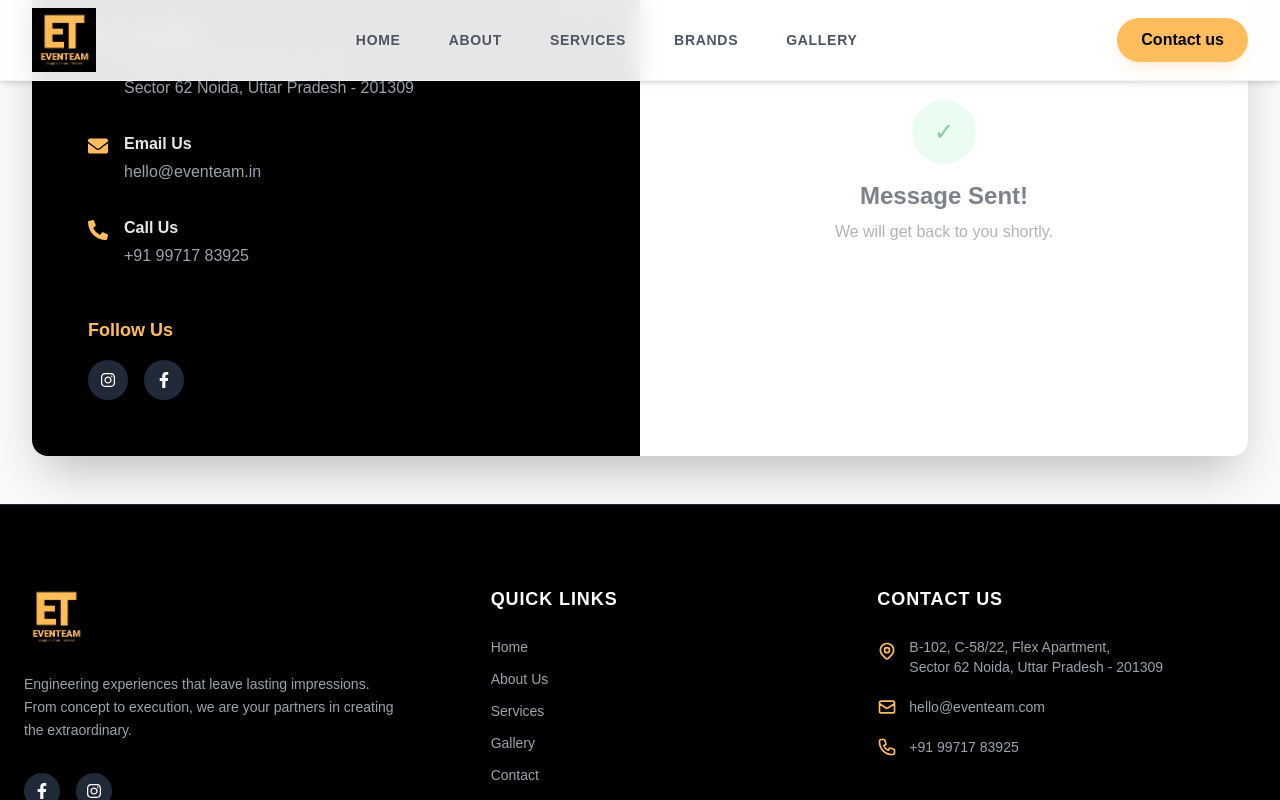
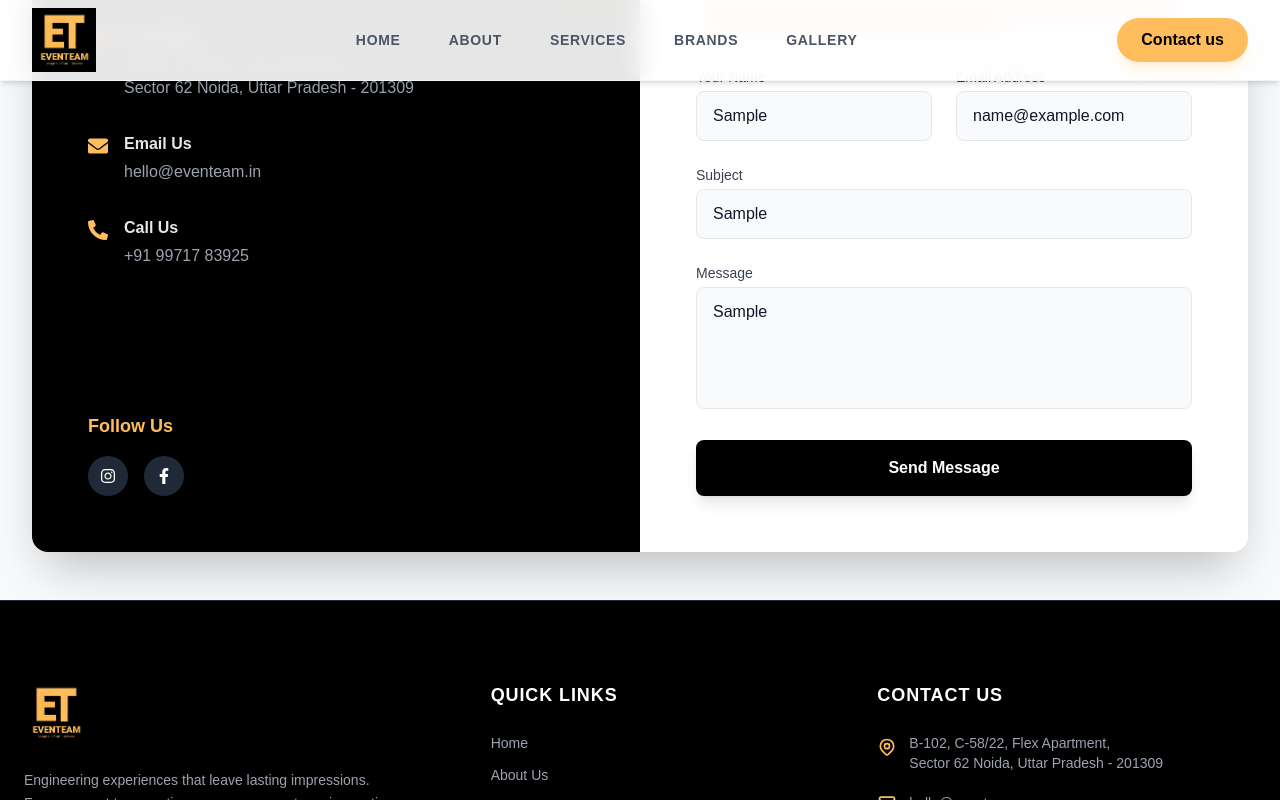
Before and after one commit to nandan2506/eventManagement, a Next.js app: page / in a window 1280 px wide. Both pictures are taken after typing "Sample", "name@example.com", "Sample", "Sample" into the empty fields and a click on the button "Send Message". Shown: the part 6324-7124 px from the top of the page. Built offline with nearby package versions, Linux system fonts and the light colour scheme.

Commit message:
email feature added

```diff
--- a/components/ContactSec.jsx
+++ b/components/ContactSec.jsx
@@ -2,7 +2,13 @@
 "use client";
 
 import { useState } from "react";
-import { FaInstagram, FaFacebookF, FaMapMarkerAlt, FaEnvelope, FaPhoneAlt } from "react-icons/fa";
+import {
+  FaInstagram,
+  FaFacebookF,
+  FaMapMarkerAlt,
+  FaEnvelope,
+  FaPhoneAlt,
+} from "react-icons/fa";
 
 export default function ContactSec() {
   const [formData, setFormData] = useState({
@@ -13,20 +19,42 @@ export default function ContactSec() {
   });
 
   const [isSubmitted, setIsSubmitted] = useState(false);
+  const [isLoading, setIsLoading] = useState(false);
+  const [error, setError] = useState("");
 
-  const handleSubmit = (e) => {
+  const handleSubmit = async (e) => {
     e.preventDefault();
-    setIsSubmitted(true);
+    setIsLoading(true);
+    setError("");
 
-    setTimeout(() => {
-      setIsSubmitted(false);
+    try {
+      const res = await fetch("https://formspree.io/f/mqeddapp", {
+        method: "POST",
+        headers: {
+          "Content-Type": "application/json",
+          Accept: "application/json",
+        },
+        body: JSON.stringify(formData),
+      });
+
+      if (!res.ok) {
+        throw new Error("Something went wrong. Please try again.");
+      }
+
+      setIsSubmitted(true);
       setFormData({
         name: "",
         email: "",
         subject: "",
         message: "",
       });
-    }, 3000);
+
+      setTimeout(() => setIsSubmitted(false), 3000);
+    } catch (err) {
+      setError("Failed to send message. Please try again later.");
+    } finally {
+      setIsLoading(false);
+    }
   };
 
   const handleChange = (e) => {
@@ -35,22 +63,19 @@ export default function ContactSec() {
 
   return (
     <main className="min-h-screen bg-slate-50 py-12 px-4 sm:px-6 lg:px-8">
-      {/* Page Header */}
       <div className="text-center mb-12">
         <h1 className="text-4xl font-extrabold text-slate-900">
           Get in <span className="text-brand">Touch</span>
         </h1>
         <p className="mt-4 text-lg text-gray-500 max-w-2xl mx-auto">
-          Have a question about an event? Want to partner with us?
-          Drop us a message and we will get back to you within 24 hours.
+          Have a question about an event? Want to partner with us? Drop us a
+          message and we will get back to you within 24 hours.
         </p>
       </div>
 
       <div className="max-w-7xl mx-auto grid grid-cols-1 lg:grid-cols-2 shadow-2xl rounded-2xl overflow-hidden">
-
         {/* LEFT SIDE */}
         <div className="bg-black text-white p-10 md:p-14 flex flex-col justify-between relative overflow-hidden">
-
           <div className="absolute top-0 right-0 -mr-10 -mt-10 w-40 h-40 bg-brand rounded-full opacity-20 blur-2xl"></div>
 
           <div>
@@ -59,18 +84,12 @@ export default function ContactSec() {
             </h2>
 
             <div className="space-y-8">
-              <InfoItem
-                icon={<FaMapMarkerAlt />}
-                title="Our Office"
-              >
+              <InfoItem icon={<FaMapMarkerAlt />} title="Our Office">
                 B-102, C-58/22, Flex Apartment <br />
                 Sector 62 Noida, Uttar Pradesh - 201309
               </InfoItem>
 
-              <InfoItem
-                icon={<FaEnvelope />}
-                title="Email Us"
-              >
+              <InfoItem icon={<FaEnvelope />} title="Email Us">
                 <a
                   href="mailto:hello@eventeam.in"
                   className="hover:text-white transition-colors"
@@ -79,10 +98,7 @@ export default function ContactSec() {
                 </a>
               </InfoItem>
 
-              <InfoItem
-                icon={<FaPhoneAlt />}
-                title="Call Us"
-              >
+              <InfoItem icon={<FaPhoneAlt />} title="Call Us">
                 <a
                   href="tel:+919971783925"
                   className="hover:text-white transition-colors"
@@ -93,11 +109,8 @@ export default function ContactSec() {
             </div>
           </div>
 
-          {/* Social */}
           <div className="mt-12">
-            <h3 className="text-lg font-bold mb-4 text-brand">
-              Follow Us
-            </h3>
+            <h3 className="text-lg font-bold mb-4 text-brand">Follow Us</h3>
             <div className="flex space-x-4">
               <SocialIcon
                 href="https://www.instagram.com/eventeam.india"
@@ -105,7 +118,6 @@ export default function ContactSec() {
               >
                 <FaInstagram />
               </SocialIcon>
-
               <SocialIcon
                 href="https://www.facebook.com/share/1DLg5VUuQh/"
                 label="Facebook"
@@ -136,6 +148,12 @@ export default function ContactSec() {
                 Send a Message
               </h2>
 
+              {error && (
+                <p className="bg-red-100 text-red-700 p-3 rounded-lg text-sm">
+                  {error}
+                </p>
+              )}
+
               <div className="grid grid-cols-1 md:grid-cols-2 gap-6">
                 <InputField
                   label="Your Name"
@@ -146,7 +164,6 @@ export default function ContactSec() {
                   value={formData.name}
                   onChange={handleChange}
                 />
-
                 <InputField
                   label="Email Address"
                   name="email"
@@ -177,16 +194,21 @@ export default function ContactSec() {
                   required
                   value={formData.message}
                   onChange={handleChange}
-                  className="w-full px-4 py-3 rounded-lg bg-gray-50 border border-gray-200 focus:border-brand focus:ring-2 focus:ring-brand/20 outline-none transition-all resize-none"
+                  className="w-full px-4 py-3 rounded-lg
+             bg-gray-50 text-gray-900 placeholder-gray-400
+             border border-gray-200
+             focus:border-brand focus:ring-2 focus:ring-brand/20
+             outline-none transition-all resize-none"
                   placeholder="How can we help you?"
-                ></textarea>
+                />
               </div>
 
               <button
                 type="submit"
-                className="w-full bg-black hover:bg-brand hover:text-black text-white font-bold py-4 rounded-lg transition-all transform hover:-translate-y-1 shadow-lg"
+                disabled={isLoading}
+                className="w-full bg-black hover:bg-brand hover:text-black text-white font-bold py-4 rounded-lg transition-all transform hover:-translate-y-1 shadow-lg disabled:opacity-60 disabled:cursor-not-allowed"
               >
-                Send Message
+                {isLoading ? "Sending..." : "Send Message"}
               </button>
             </form>
           )}
@@ -201,9 +223,7 @@ export default function ContactSec() {
 function InfoItem({ icon, title, children }) {
   return (
     <div className="flex items-start">
-      <span className="text-brand text-xl mr-4 mt-1">
-        {icon}
-      </span>
+      <span className="text-brand text-xl mr-4 mt-1">{icon}</span>
       <div>
         <h4 className="font-bold text-gray-200">{title}</h4>
         <p className="text-gray-400 mt-1">{children}</p>
@@ -219,8 +239,7 @@ function SocialIcon({ href, label, children }) {
       target="_blank"
       rel="noopener noreferrer"
       aria-label={label}
-      className="w-10 h-10 rounded-full bg-gray-800 flex items-center justify-center
-                 hover:bg-brand hover:text-black transition-all duration-300"
+      className="w-10 h-10 rounded-full bg-gray-800 flex items-center justify-center hover:bg-brand hover:text-black transition-all duration-300"
     >
       {children}
     </a>
@@ -235,7 +254,9 @@ function InputField({ label, ...props }) {
       </label>
       <input
         {...props}
-        className="w-full px-4 py-3 rounded-lg bg-gray-50 border border-gray-200
+        className="w-full px-4 py-3 rounded-lg
+                   bg-gray-50 text-gray-900 placeholder-gray-400
+                   border border-gray-200
                    focus:border-brand focus:ring-2 focus:ring-brand/20
                    outline-none transition-all"
       />
```
